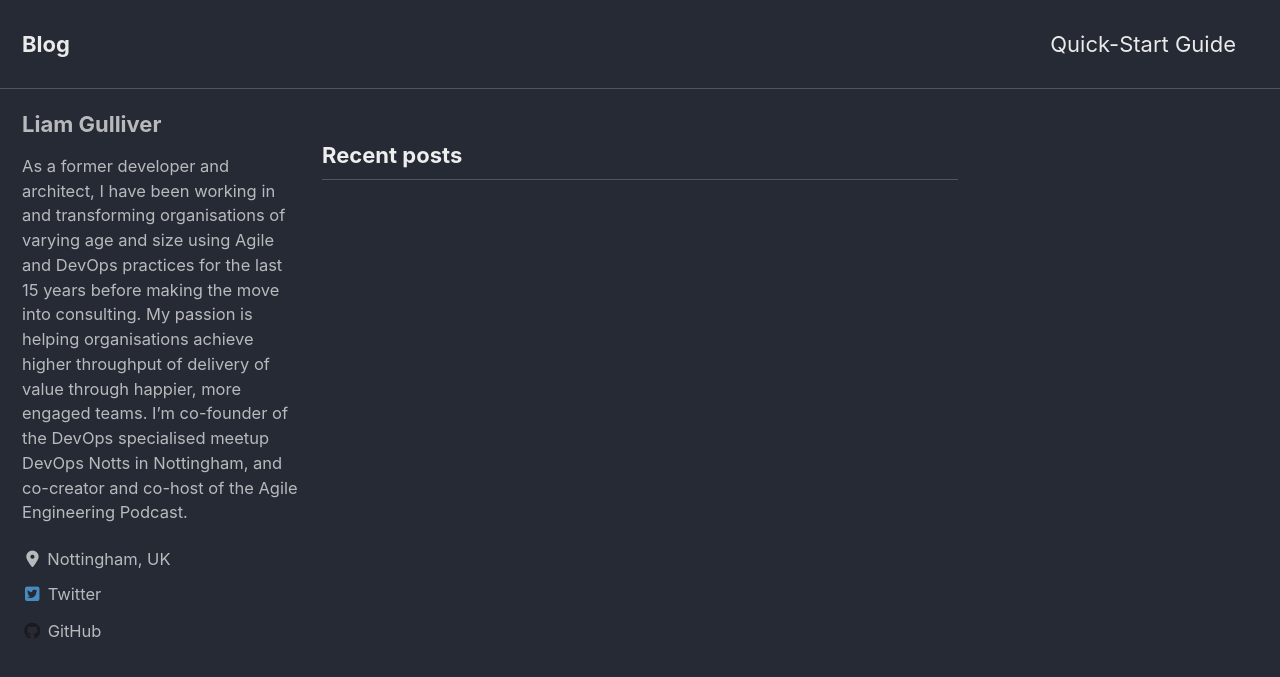
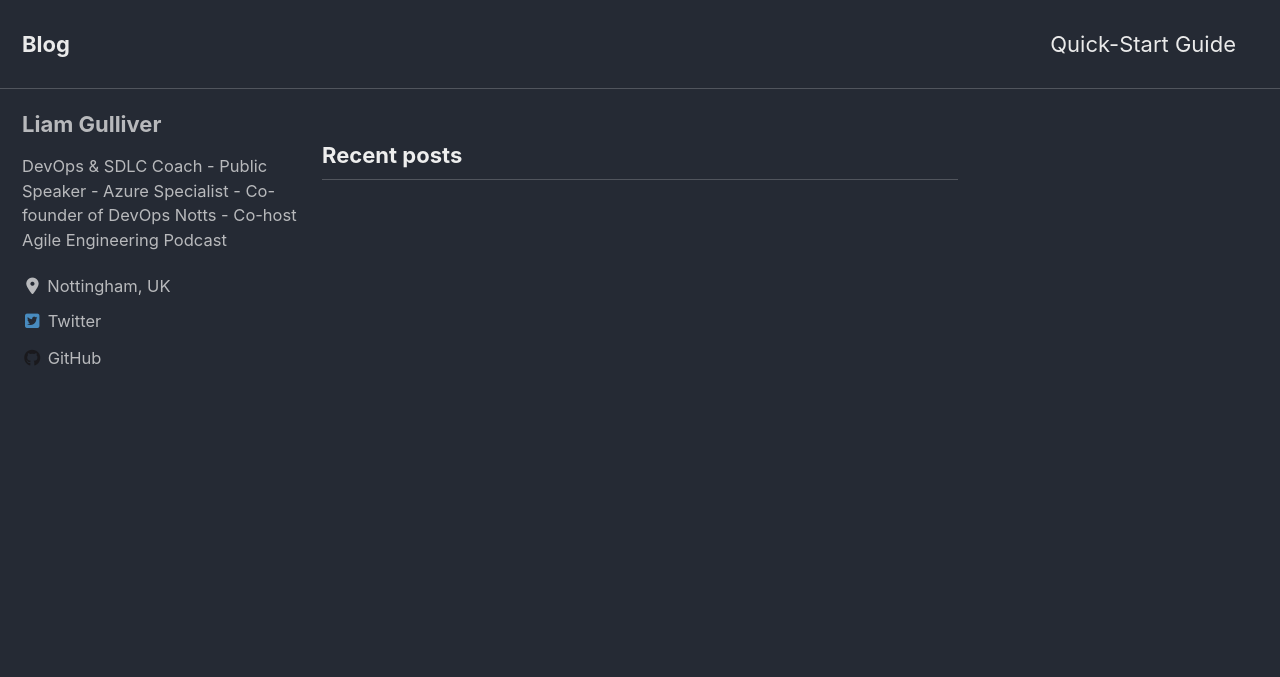
Before and after one commit to lgulliver/lgulliver.github.io, a Jekyll site: the page built from index.html, in a window 1280 px wide and 900 px high. Shown: the top 677 px of the window. Built offline with Jekyll 4.4.1, drawn with Linux system fonts in a browser that asks for light colours; cached includes are drawn as plain includes; nearby versions of some CDN libraries; the list of posts is cut into pages by our own code.

Commit message:
update config

```diff
--- a/_config.yml
+++ b/_config.yml
@@ -95,7 +95,7 @@ analytics:
 author:
   name             : "Liam Gulliver"
   avatar           : # path of avatar image, e.g. "/assets/images/bio-photo.jpg"
-  bio              : "As a former developer and architect, I have been working in and transforming organisations of varying age and size using Agile and DevOps practices for the last 15 years before making the move into consulting. My passion is helping organisations achieve higher throughput of delivery of value through happier, more engaged teams. I’m co-founder of the DevOps specialised meetup DevOps Notts in Nottingham, and co-creator and co-host of the Agile Engineering Podcast."
+  bio              : "DevOps & SDLC Coach - Public Speaker - Azure Specialist - Co-founder of DevOps Notts - Co-host Agile Engineering Podcast"
   location         : "Nottingham, UK"
   email            :
   links:
```
